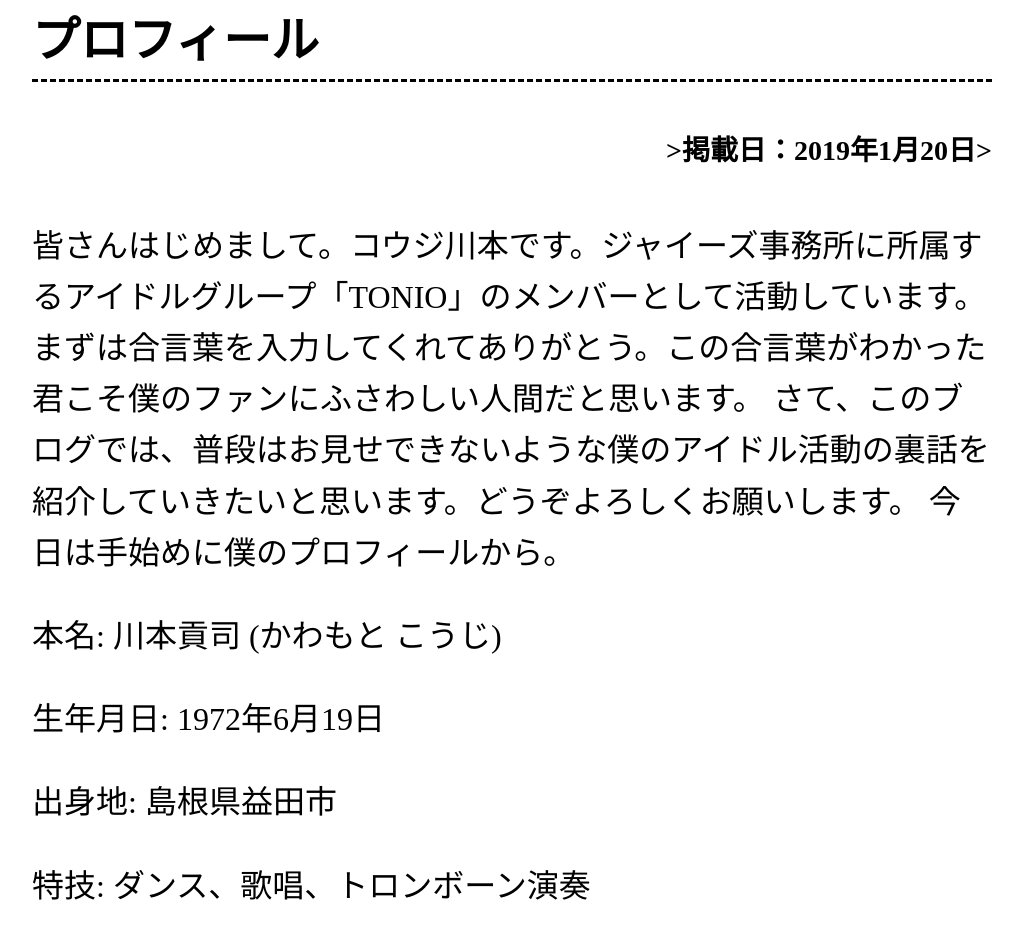
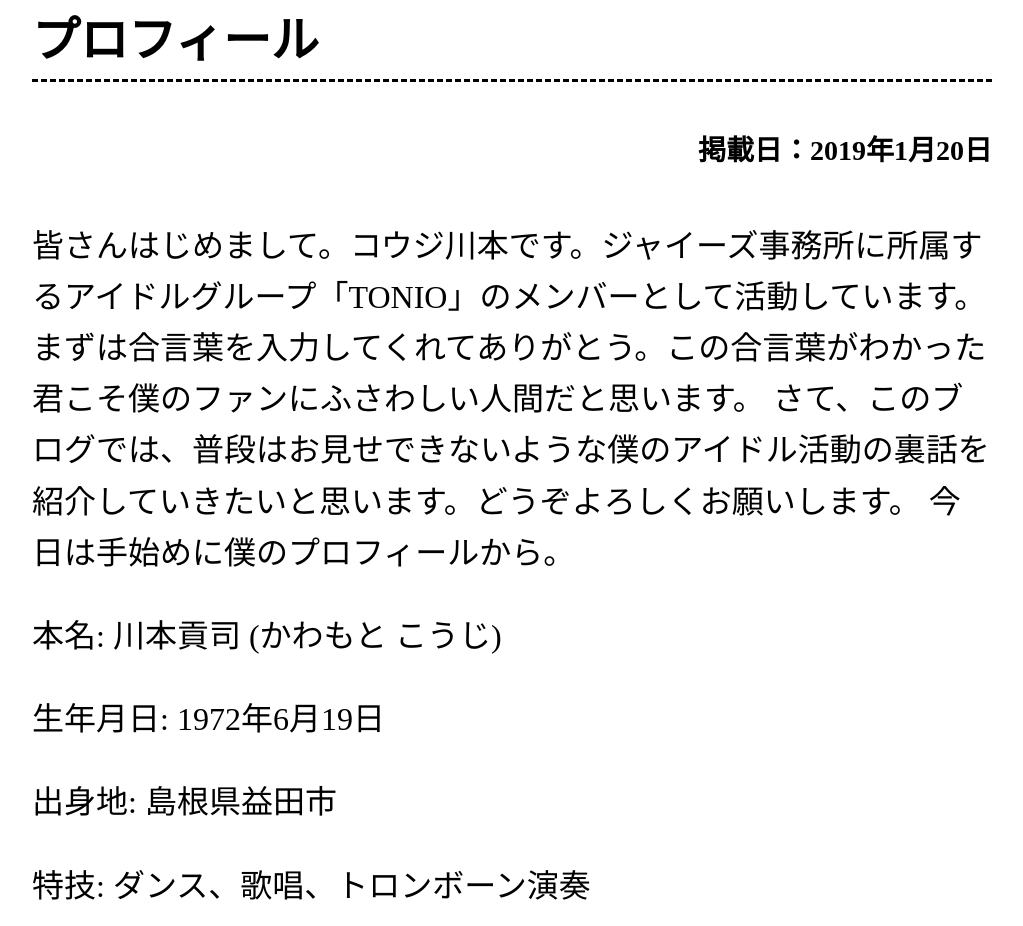
Before and after one commit to Maotaki/koujiro_kawamoto, a plain HTML site: page blog.html in a window 1280 px wide. Shown: the part 1638-2564 px from the top of the page, without its empty margins (128-1151 px from the left). Drawn offline with Linux system fonts and the light colour scheme.

Commit message:
Update blog.html

```diff
--- a/blog.html
+++ b/blog.html
@@ -51,7 +51,7 @@
 
             <article>
                 <h2>プロフィール</h2>
-                <h5>>掲載日：2019年1月20日></h5>
+                <h5>掲載日：2019年1月20日</h5>
                 <p>
                     皆さんはじめまして。コウジ川本です。ジャイーズ事務所に所属するアイドルグループ「TONIO」のメンバーとして活動しています。
                     まずは合言葉を入力してくれてありがとう。この合言葉がわかった君こそ僕のファンにふさわしい人間だと思います。
```
